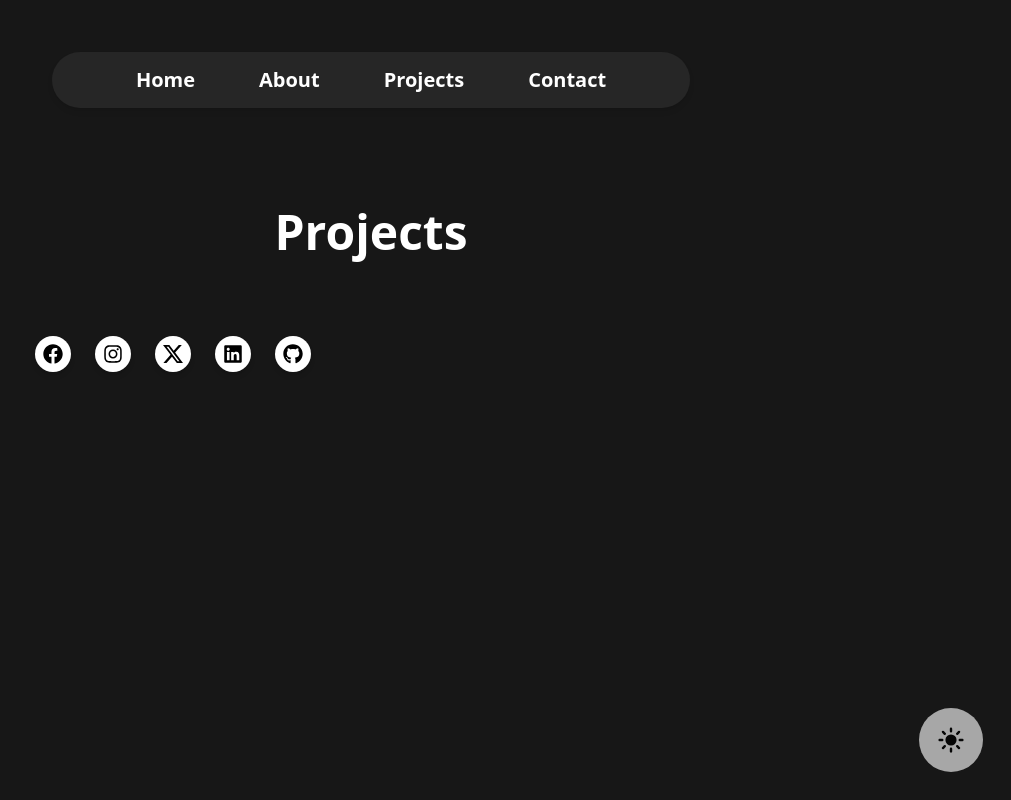
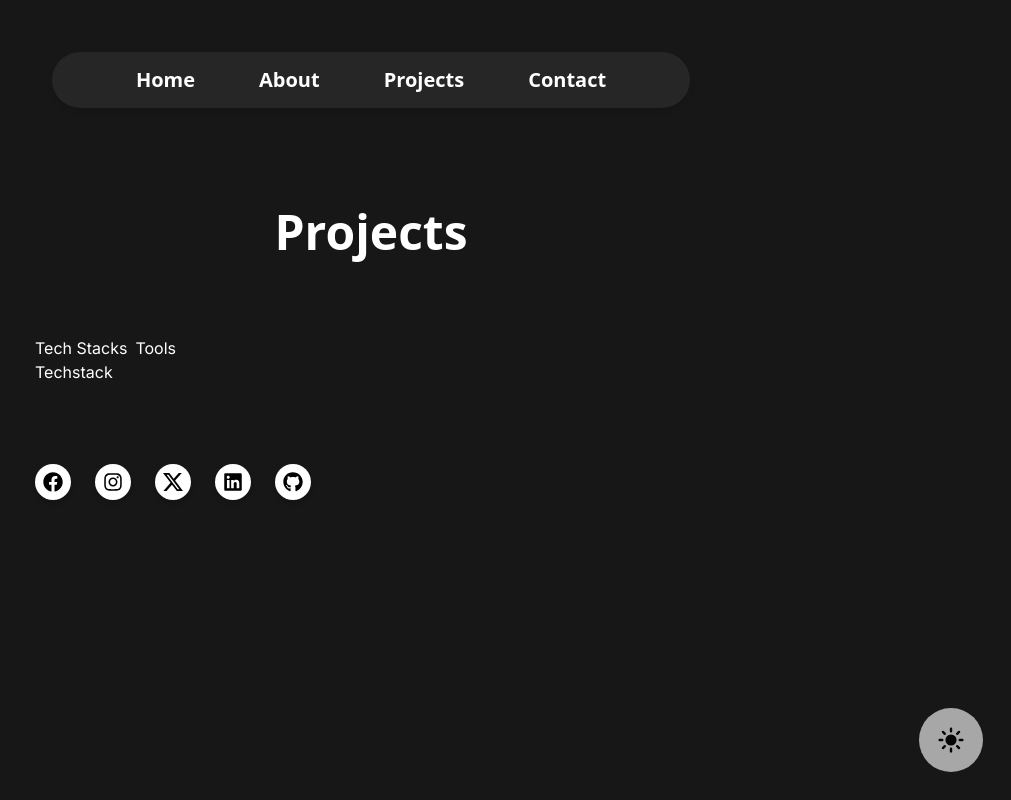
Before and after one commit to gian-tiqui/michael-gian-tiqui, a Next.js app: page /projects in a window 1280 px wide. Shown: the whole page, without its empty margins (269-1280 px from the left). Built offline with nearby package versions, Linux system fonts and the light colour scheme.

Commit message:
projects page started

```diff
--- a/src/app/about/page.tsx
+++ b/src/app/about/page.tsx
@@ -7,7 +7,7 @@ import Playlist from "./components/Playlist";
 import Hobbies from "./components/Hobbies";
 
 export const metadata: Metadata = {
-  title: "Gian • About",
+  title: "About • Michael Gian Tiqui",
   description: "Gian's Background",
 };
 
--- a/src/app/contact/page.tsx
+++ b/src/app/contact/page.tsx
@@ -6,7 +6,7 @@ import ContactMeContent from "./components/ContactMeContent";
 import MotionTemplate from "../components/motion/MotionTemplate";
 
 export const metadata: Metadata = {
-  title: "Gian • Contact",
+  title: "Contact • Michael Gian Tiqui",
   description: "Michael Gian Tiqui's Contact Details",
 };
 
--- /dev/null
+++ b/src/app/projects/components/ProjectsContainer.tsx
@@ -0,0 +1,26 @@
+"use client";
+import React, { useContext } from "react";
+import Menu from "./menu/Menu";
+import ProjectContext, {
+  SelectedSectionContext,
+} from "./context-provider/ProjectContext";
+import Tools from "./sections/Tools";
+import Techstacks from "./sections/Techstacks";
+import ProjectsContent from "./ProjectsContent";
+
+const ProjectsContainer = () => {
+  const { selectedSection, setSelectedSection } = useContext(
+    SelectedSectionContext
+  );
+
+  return (
+    <ProjectContext>
+      <div className="w-full">
+        <Menu setSelectedSection={setSelectedSection} />
+        <ProjectsContent selectedSection={selectedSection} />
+      </div>
+    </ProjectContext>
+  );
+};
+
+export default ProjectsContainer;
--- /dev/null
+++ b/src/app/projects/components/ProjectsContent.tsx
@@ -0,0 +1,20 @@
+import React from "react";
+import Techstacks from "./sections/Techstacks";
+import Tools from "./sections/Tools";
+
+interface ProjectsContentInterface {
+  selectedSection: string;
+}
+
+const ProjectsContent: React.FC<ProjectsContentInterface> = ({
+  selectedSection,
+}) => {
+  return (
+    <div>
+      {selectedSection === "tech-stacks" && <Techstacks />}
+      {selectedSection === "tools" && <Tools />}
+    </div>
+  );
+};
+
+export default ProjectsContent;
--- /dev/null
+++ b/src/app/projects/components/context-provider/ProjectContext.tsx
@@ -0,0 +1,34 @@
+"use client";
+import React, { Dispatch, ReactNode, SetStateAction, useState } from "react";
+import { createContext } from "react";
+
+interface ProjectContextProps {
+  children: ReactNode;
+}
+
+interface SelectedSectionInterface {
+  selectedSection: string;
+  setSelectedSection: Dispatch<SetStateAction<string>>;
+}
+
+export const SelectedSectionContext = createContext<SelectedSectionInterface>({
+  selectedSection: "",
+  setSelectedSection: () => {},
+});
+
+const ProjectContext: React.FC<ProjectContextProps> = ({ children }) => {
+  const [selectedSection, setSelectedSection] = useState<string>("tech-stacks");
+
+  return (
+    <SelectedSectionContext.Provider
+      value={{
+        selectedSection: selectedSection,
+        setSelectedSection: setSelectedSection,
+      }}
+    >
+      {children}
+    </SelectedSectionContext.Provider>
+  );
+};
+
+export default ProjectContext;
--- /dev/null
+++ b/src/app/projects/components/menu/Menu.tsx
@@ -0,0 +1,42 @@
+"use client";
+import React, { Dispatch, SetStateAction, useContext } from "react";
+
+interface SectionsInterface {
+  name: string;
+  sectionName: string;
+}
+
+const sections: SectionsInterface[] = [
+  {
+    name: "Tech Stacks",
+    sectionName: "tech-stacks",
+  },
+  {
+    name: "Tools",
+    sectionName: "tools",
+  },
+];
+
+interface MenuProps {
+  setSelectedSection: Dispatch<SetStateAction<string>>;
+}
+
+const Menu: React.FC<MenuProps> = ({ setSelectedSection }) => {
+  return (
+    <nav className="flex gap-2">
+      {sections.map((section, index) => (
+        <button
+          key={index}
+          className="text-white"
+          onClick={() => {
+            setSelectedSection(section.sectionName);
+          }}
+        >
+          {section.name}
+        </button>
+      ))}
+    </nav>
+  );
+};
+
+export default Menu;
--- /dev/null
+++ b/src/app/projects/components/sections/Techstacks.tsx
@@ -0,0 +1,7 @@
+import React from "react";
+
+const Techstacks = () => {
+  return <div className="text-white">Techstack</div>;
+};
+
+export default Techstacks;
--- /dev/null
+++ b/src/app/projects/components/sections/Tools.tsx
@@ -0,0 +1,7 @@
+import React from "react";
+
+const Tools = () => {
+  return <div className="text-white">Tool</div>;
+};
+
+export default Tools;
--- a/src/app/projects/page.tsx
+++ b/src/app/projects/page.tsx
@@ -2,17 +2,22 @@ import { Metadata } from "next";
 import React from "react";
 import HeaderText from "./components/HeaderText";
 import MotionTemplate from "../components/motion/MotionTemplate";
+import ProjectsContainer from "./components/ProjectsContainer";
+import ProjectContext from "./components/context-provider/ProjectContext";
 
 export const metadata: Metadata = {
-  title: "Gian • Projects",
+  title: "Projects • Michael Gian Tiqui",
   description: "Michael Gian Tiqui's Projects",
 };
 
 const Projects = () => {
   return (
-    <div className="pt-52 mb-20">
+    <div className="pt-52 mb-20 px-7 md:px-44">
       <MotionTemplate>
-        <HeaderText />
+        <ProjectContext>
+          <HeaderText />
+          <ProjectsContainer />
+        </ProjectContext>
       </MotionTemplate>
     </div>
   );
--- a/src/app/utils/About.ts
+++ b/src/app/utils/About.ts
@@ -87,11 +87,11 @@ export const hobbies: Hobby[] = [
   {
     name: "Gaming",
     content:
-      "When I have nothing to do, you might catch me playing Honkai Star Rail, Genshin Impact, Valheim, Valorant, or Chess.",
+      "When I have nothing to do, you might catch me playing Honkai Star Rail, Genshin Impact, Valheim, Valorant, Pokemon or Chess.",
   },
   {
     name: "Sports",
-    content: "I like playing basketball and badminton.",
+    content: "I like playing Basketball and Badminton.",
   },
   {
     name: "Experiments (Programming)",
```
